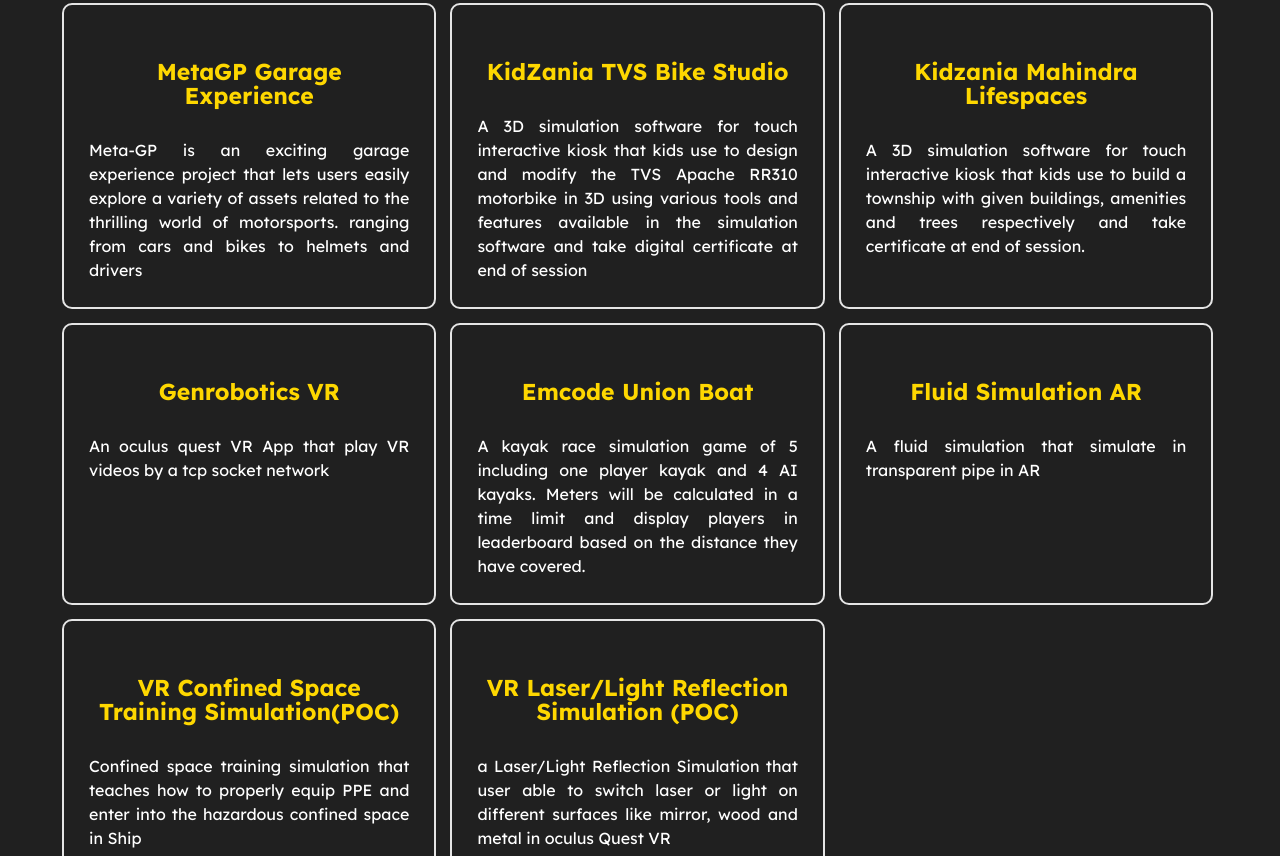
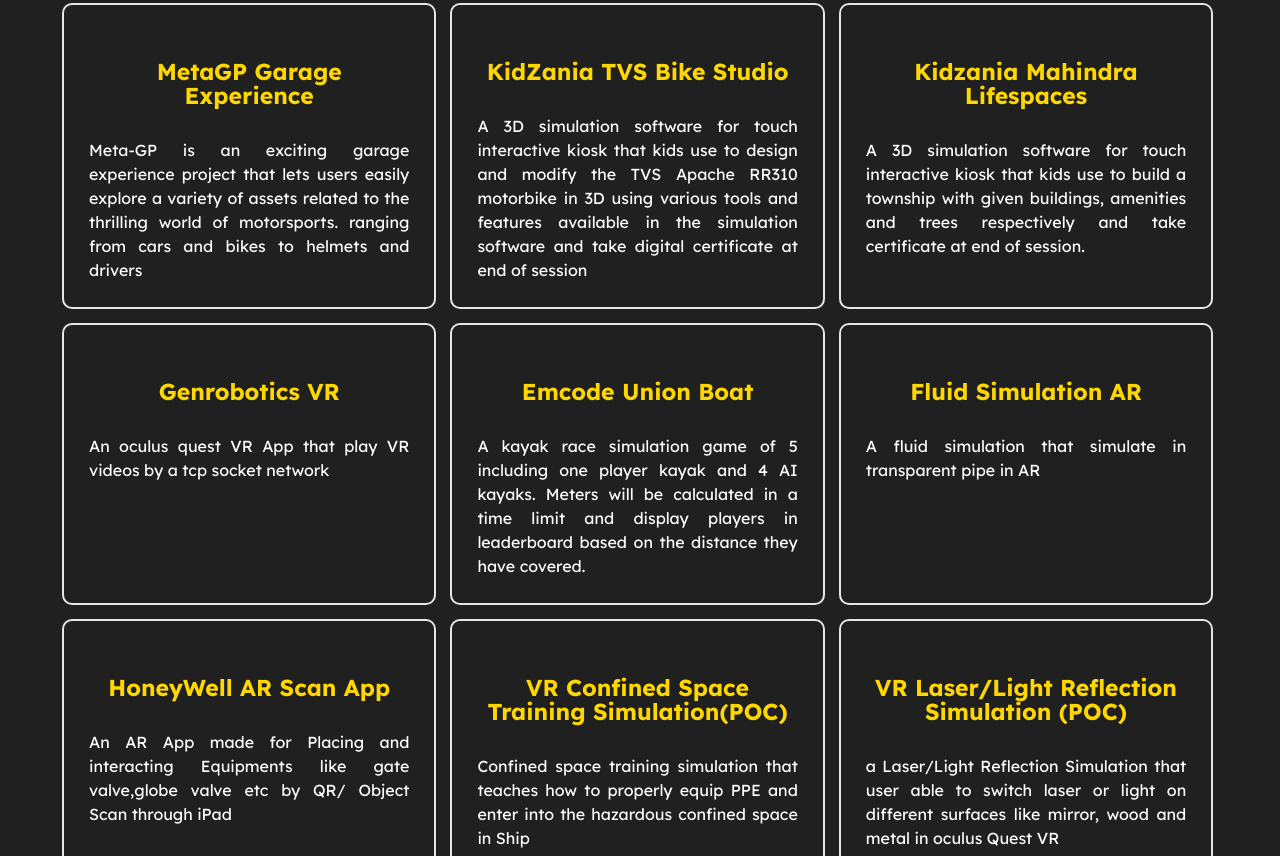
Before and after one commit to Arunsinistersixsix/DevPortfolio, a plain HTML site: page index.html in a window 1280 px wide. Shown: the part 1944-2800 px from the top of the page. Drawn offline with nearby package versions, Linux system fonts and the light colour scheme.

Commit message:
Add files via upload

```diff
--- a/index.html
+++ b/index.html
@@ -43,7 +43,7 @@
     <!-------------------------- Home Page -------------------------->
     <div class="FirstElement" id="home">
         <div class="profile-photo">
-            <img src="files/photo!!.png" alt="profile picture">
+            <img src="files/photo!!.jpg" alt="profile picture">
         </div>
         <div class="profile-text">
             <h5>Hi I'm </h5><br>
@@ -226,12 +226,19 @@
                 </div>
                 <!-- 7th Project -->
                 <div class="project">
+                    <a href="https://drive.google.com/file/d/1GKPCtg_wsoX1I3UZL3BSZ_DaEW1TjEsV/view?usp=drive_link">
+                    <h4>HoneyWell AR Scan App</h4>
+                    <p>An AR App made for Placing and interacting Equipments like gate valve,globe valve etc by QR/ Object Scan through iPad</p>
+                    </a>
+                </div>
+                <!-- 8th Project -->
+                <div class="project">
                     <a href="https://drive.google.com/file/d/1nNAVBgbCXvhWwxlKnnNVm2YWq06TWywT/view?usp=drive_link">
                     <h4>VR Confined Space Training Simulation(POC)</h4>
                     <p>Confined space training simulation that teaches how to properly equip PPE and enter into the hazardous confined space in Ship</p>
                     </a>
                 </div>
-                <!-- 8th Project -->
+                <!-- 9th Project -->
                 <div class="project">
                     <a href="https://drive.google.com/file/d/1D0mIOILtwss5sNXXf8c4w8pl2erQBbcJ/view?usp=drive_link">
                     <h4>VR Laser/Light Reflection Simulation (POC)</h4>
```
